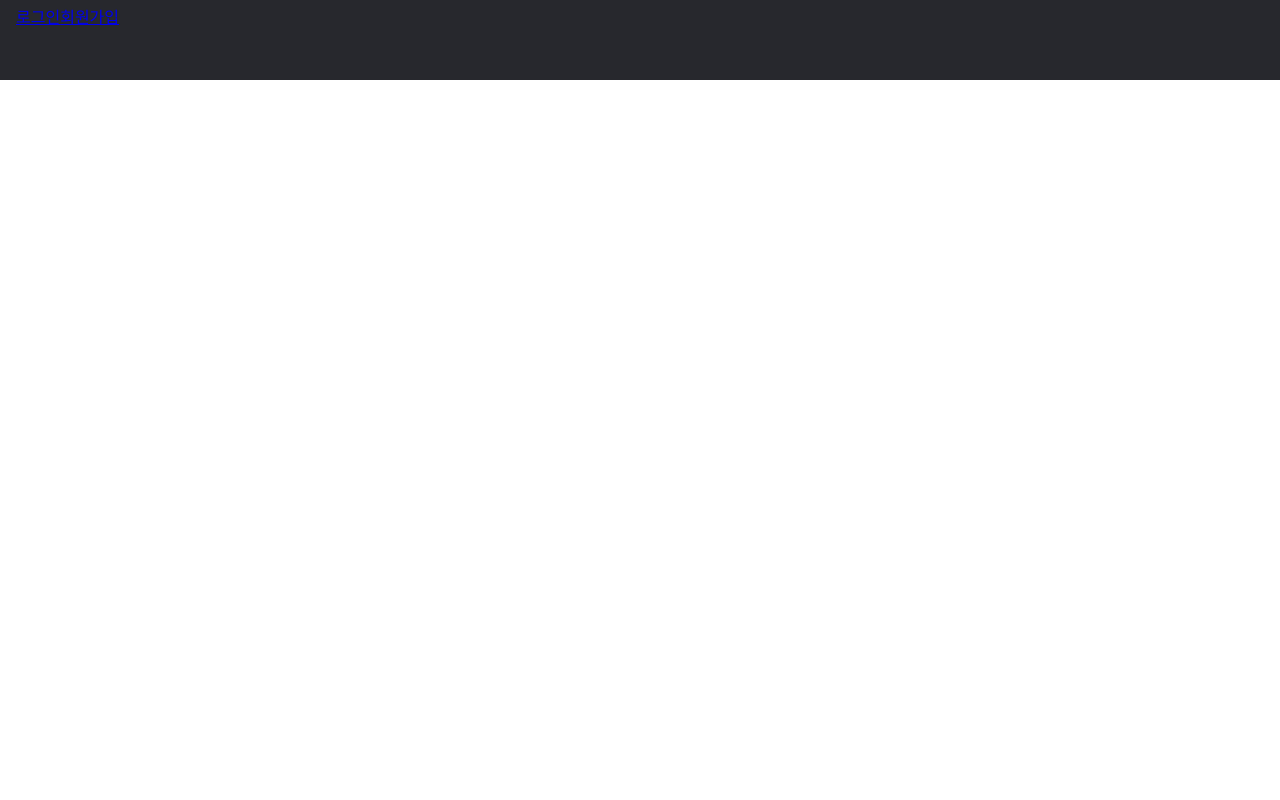
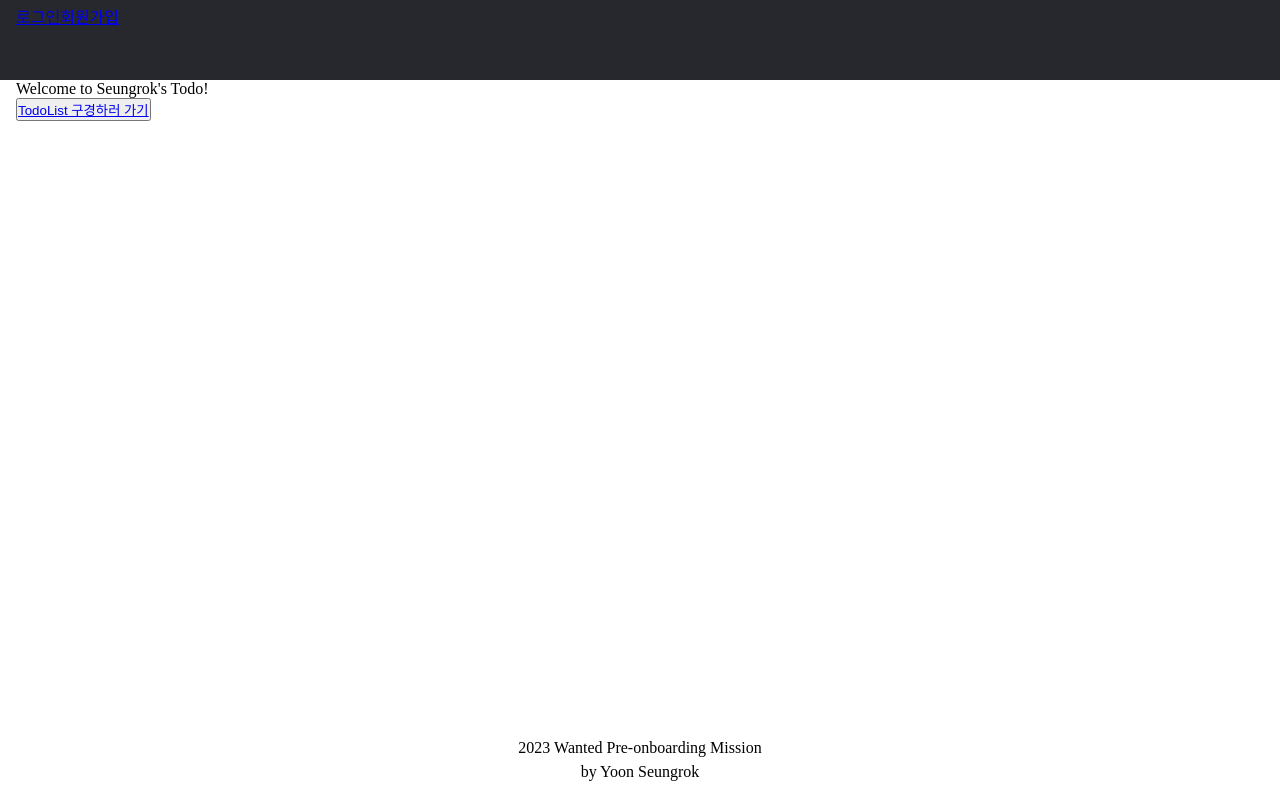
Before and after one commit to SeungrokYoon/wanted-pre-onboarding-frontend, a React (Create React App) app: page / in a window 1280 px wide. Built offline with nearby package versions, Linux system fonts and the light colour scheme.

Commit message:
feat: add page layout component

```diff
--- a/src/App.tsx
+++ b/src/App.tsx
@@ -1,16 +1,42 @@
 import { Outlet } from 'react-router-dom'
 import NavBar from './components/NavBar'
+import PageLayout from './pages/PageLayout'
+import styled from '@emotion/styled'
 
 function App() {
   return (
-    <div className="App">
+    <Wrapper className="App">
       <NavBar />
-      {"Welcome to Seungrok's Todo!"}
-      <main>
+      <PageLayout>
         <Outlet />
-      </main>
-    </div>
+      </PageLayout>
+      <Footer>
+        <Span>2023 Wanted Pre-onboarding Mission</Span>
+        <Span>by Yoon Seungrok</Span>
+      </Footer>
+    </Wrapper>
   )
 }
 
 export default App
+
+const Wrapper = styled.div`
+  height: 100%;
+`
+
+const Footer = styled.footer`
+  display: flex;
+  flex-direction: column;
+  justify-content: center;
+  align-items: center;
+  height: 5rem;
+  margin-top: 50px;
+  padding: 10px auto;
+`
+
+const Span = styled.span`
+  font-size: 1rem;
+  text-align: center;
+  vertical-align: middle;
+  line-height: 1.5;
+`
--- /dev/null
+++ b/src/pages/PageLayout.tsx
@@ -0,0 +1,15 @@
+import styled from '@emotion/styled'
+import { PropsWithChildren } from 'react'
+
+const PageLayout = ({ children }: PropsWithChildren) => {
+  return <Main>{children}</Main>
+}
+
+export default PageLayout
+
+const Main = styled.main`
+  min-height: calc(100% - 5rem - 50px);
+  padding-top: 5rem;
+  padding-left: 1rem;
+  padding-right: 1rem;
+`
```
